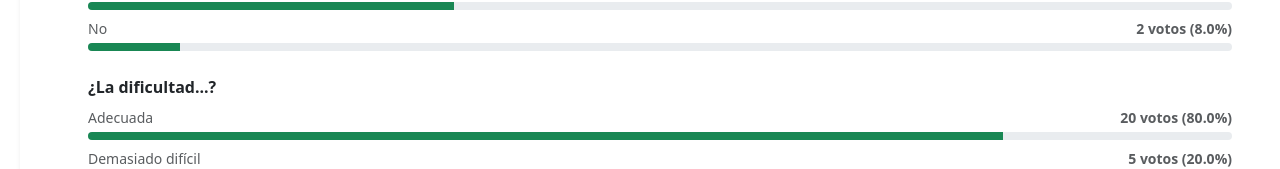
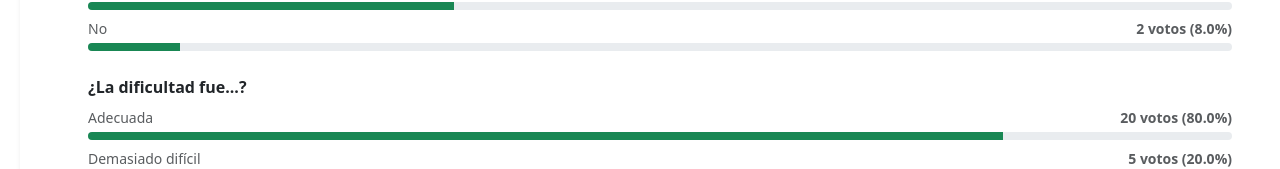
Before and after one commit to UNPSJB/RA-grupo-6, a React (Vite) app in the folder Frontend/: page /VerInformeActividadCurricular in a window 1280 px wide. Both pictures are taken after a click on the button "Ver Detalle". Shown: the part 532-701 px from the top of the page. Built offline with nearby package versions, Linux system fonts and the light colour scheme.

Commit message:
informe sintetico funcionando

```diff
--- a/Frontend/src/components/Instrumento/components/DetalleInforme.tsx
+++ b/Frontend/src/components/Instrumento/components/DetalleInforme.tsx
@@ -13,7 +13,7 @@ const mockDetalleCompleto: DetalleInformeCatedraCompleto = {
   fecha_completado: "2025-09-05",
   estadisticas: [
     { pregunta_id: 1, pregunta_texto: "¿El material de estudio fue suficiente para comprender el contenido?", opciones: [{ texto_opcion: "Sí", cantidad: 15 }, { texto_opcion: "Parcialmente", cantidad: 8 }, { texto_opcion: "No", cantidad: 2 }] },
-    { pregunta_id: 2, pregunta_texto: "¿La dificultad...?", opciones: [{ texto_opcion: "Adecuada", cantidad: 20 }, { texto_opcion: "Demasiado difícil", cantidad: 5 }] },
+    { pregunta_id: 2, pregunta_texto: "¿La dificultad fue...?", opciones: [{ texto_opcion: "Adecuada", cantidad: 20 }, { texto_opcion: "Demasiado difícil", cantidad: 5 }] },
   ],
   respuestas_abiertas_agrupadas: [
     {
```
